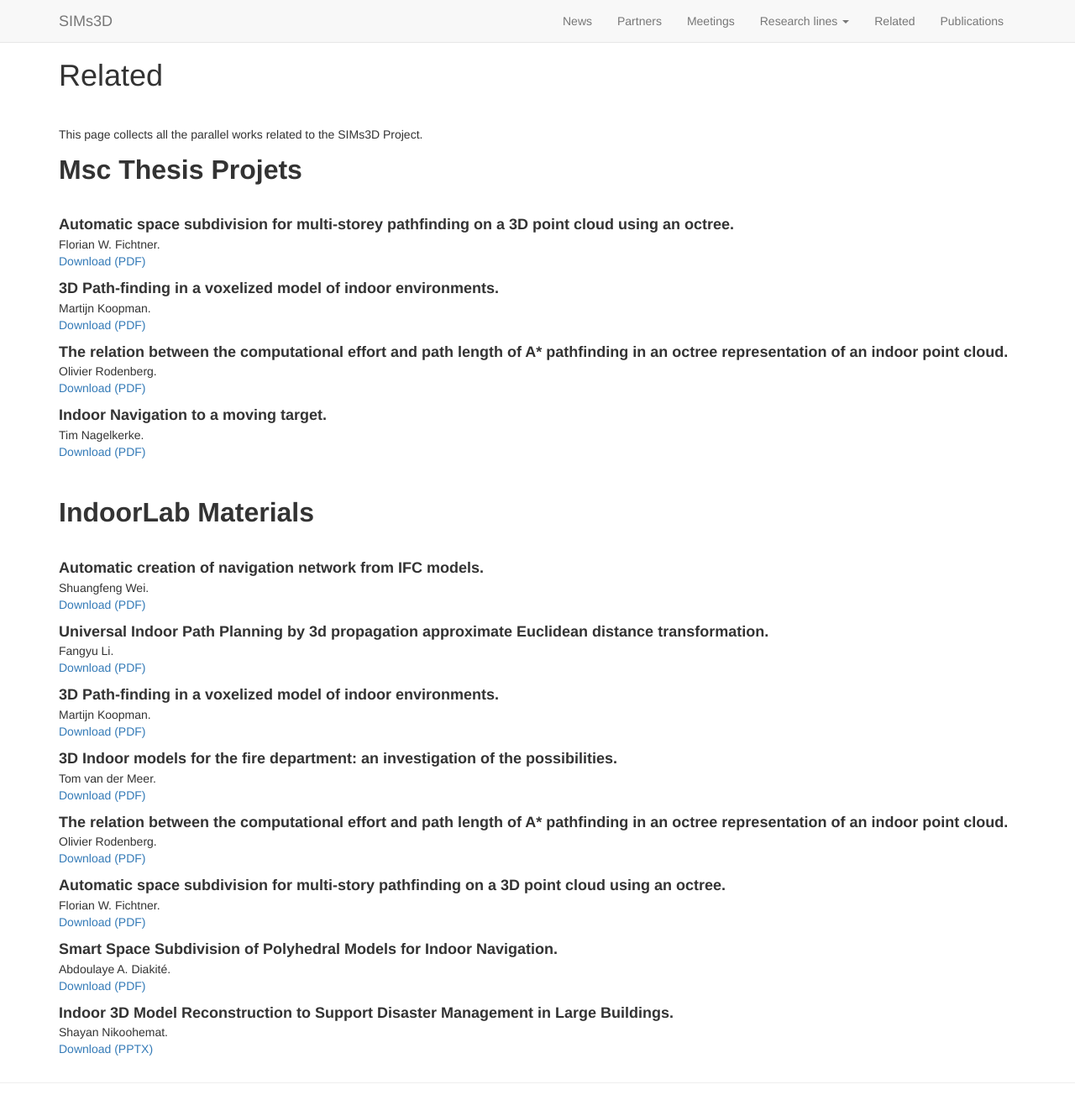
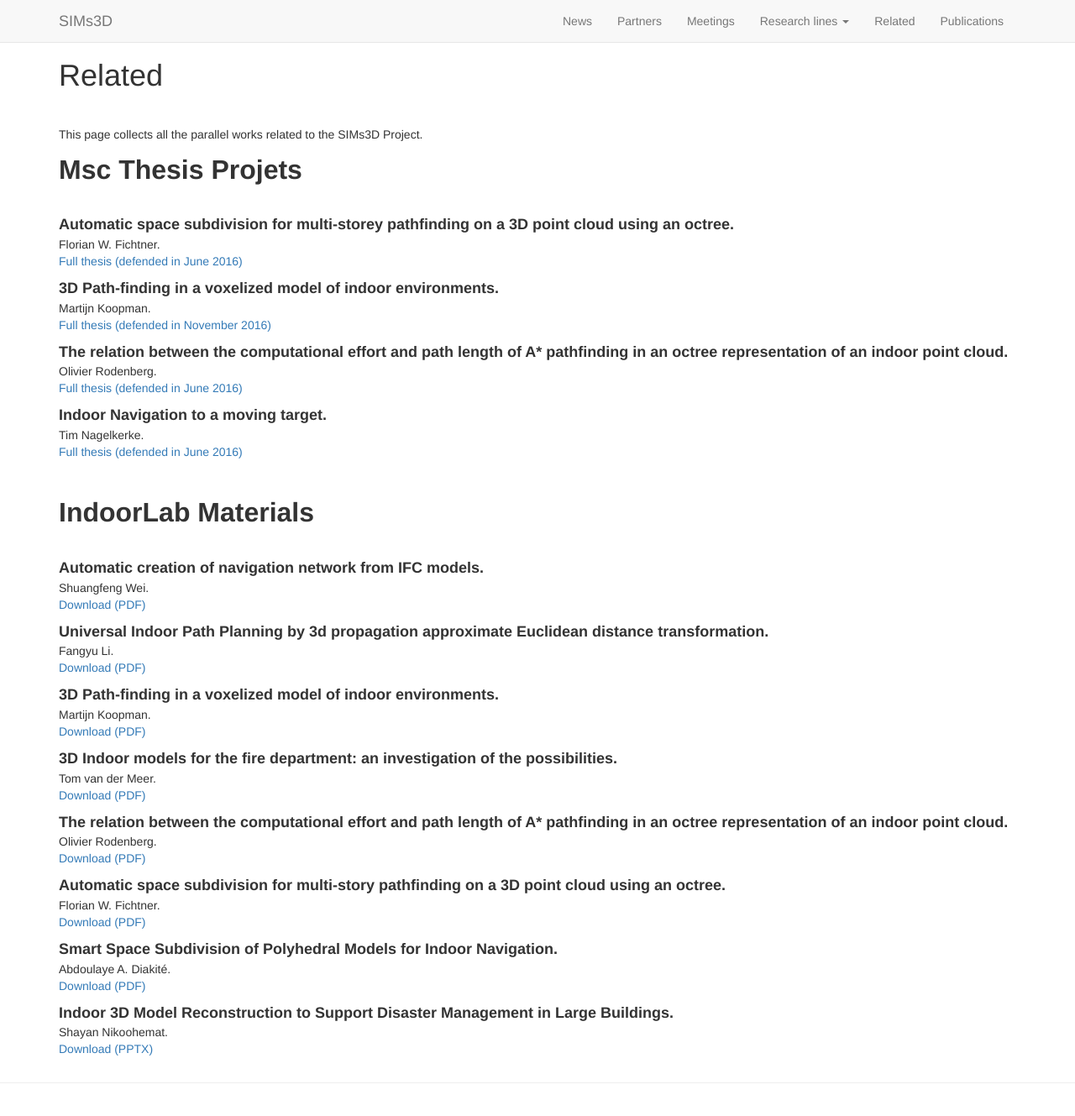
Before and after one commit to SIMs3D/sims3d.github.io, a Jekyll site: the page built from related/index.md, in a window 1280 px wide and 1330 px high. Shown: the whole window at 84% size. Built offline with Jekyll 4.4.1, drawn with Linux system fonts in a browser that asks for light colours; nearby versions of some CDN libraries.

Commit message:
Update links to completed Msc thesis

```diff
--- a/related/index.md
+++ b/related/index.md
@@ -14,25 +14,25 @@ This page collects all the parallel works related to the SIMs3D Project.
 <b>Automatic space subdivision for multi-storey pathfinding on a 3D point cloud using an octree.</b>
 </font>
 Florian W. Fichtner.
-<br><a href="files/mscproposals/FlorianWillyFichtner_GraduationPlan.pdf">Download (PDF)</a>
+<br><a href="http://resolver.tudelft.nl/uuid:b4c13508-dbcc-4a32-a7b7-9cb22230e0a7">Full thesis (defended in June 2016)</a>
 
 <font size="4">
 <b>3D Path-finding in a voxelized model of indoor environments.</b>
 </font>
 Martijn Koopman.
-<br><a href="files/mscproposals/Martijn Koopman.pdf">Download (PDF)</a>
+<br><a href="http://resolver.tudelft.nl/uuid:13788271-e19d-41e1-b827-fe7535a66281">Full thesis (defended in November 2016)</a>
 
 <font size="4">
 <b>The relation between the computational effort and path length of A* pathfinding in an octree representation of an indoor point cloud.</b>
 </font>
 Olivier Rodenberg.
-<br><a href="files/mscproposals/Olivier_Rodenberg.pdf">Download (PDF)</a>
+<br><a href="http://resolver.tudelft.nl/uuid:fa1444c0-b957-43a3-9a9e-a0a7664bb6c8">Full thesis (defended in June 2016)</a>
 
 <font size="4">
 <b>Indoor Navigation to a moving target.</b>
 </font>
 Tim Nagelkerke.
-<br><a href="files/mscproposals/Tim Nagelkerke - Indoor navigation to a moving target.pdf">Download (PDF)</a>
+<br><a href="http://resolver.tudelft.nl/uuid:b9e42100-1bad-43de-bd1f-87f47779460a">Full thesis (defended in June 2016)</a>
 
 <br>
 
```
